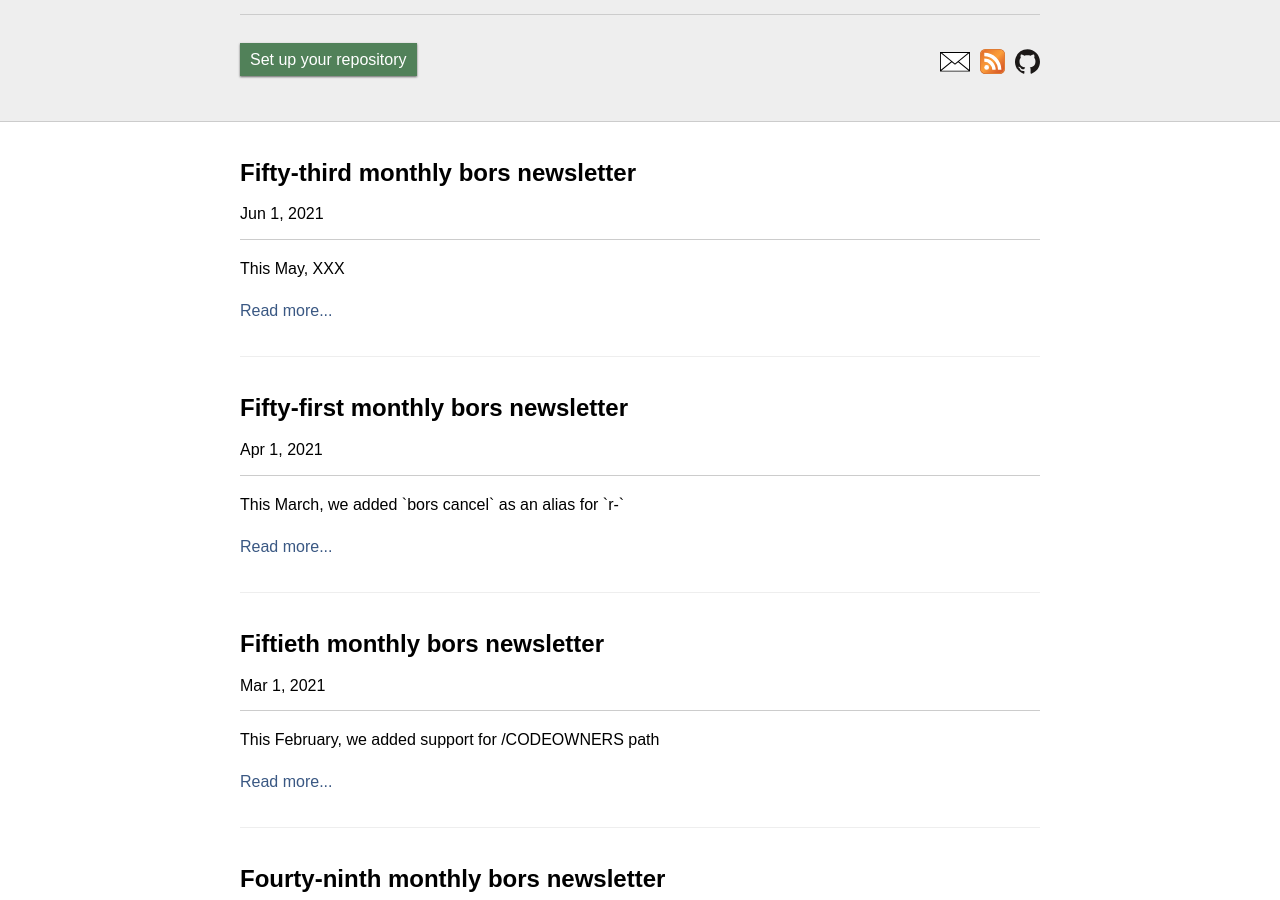
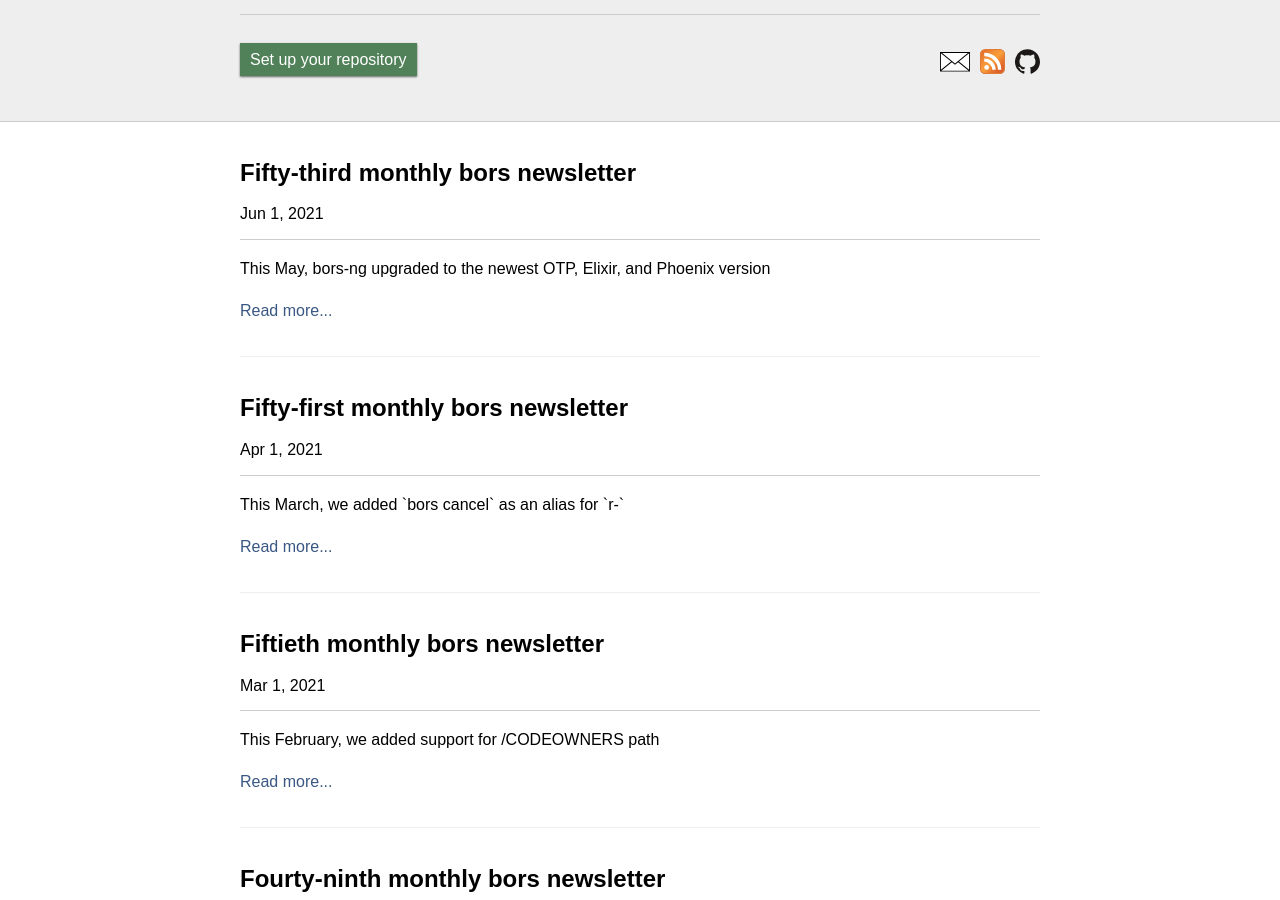
Before and after one commit to bors-ng/bors-ng.github.io, a Jekyll site: the page built from index.html, in a window 1280 px wide and 900 px high, scrolled down 1015 px. Built offline with Jekyll 4.4.1, drawn with Linux system fonts in a browser that asks for light colours; the list of posts is cut into pages by our own code.

Commit message:
Add summary

```diff
--- a/_posts/2021-06-01-tmib-53.md
+++ b/_posts/2021-06-01-tmib-53.md
@@ -2,7 +2,7 @@
 layout:     post
 title:      Fifty-third monthly bors newsletter
 date:       2021-06-01 00:00:00
-summary:    This May, XXX
+summary:    This May, bors-ng upgraded to the newest OTP, Elixir, and Phoenix version
 categories: newsletter
 ---
 
```
